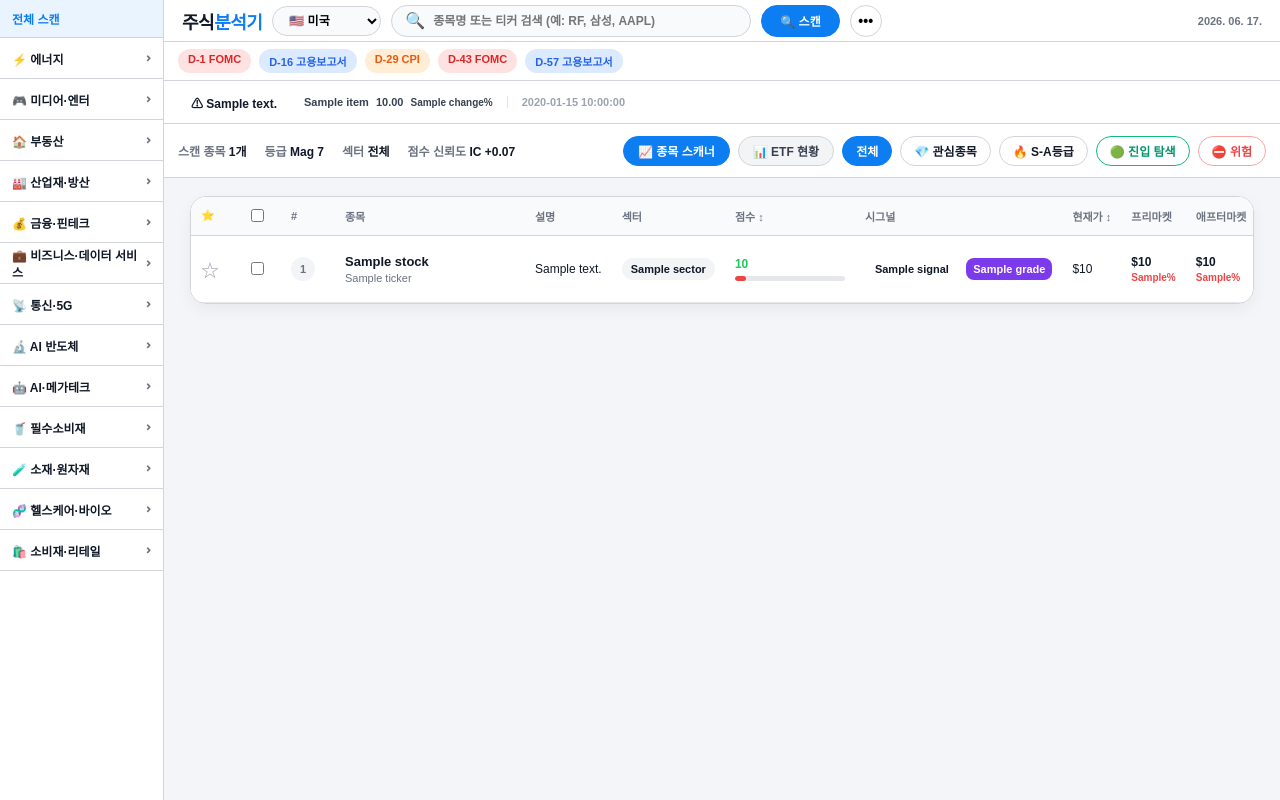
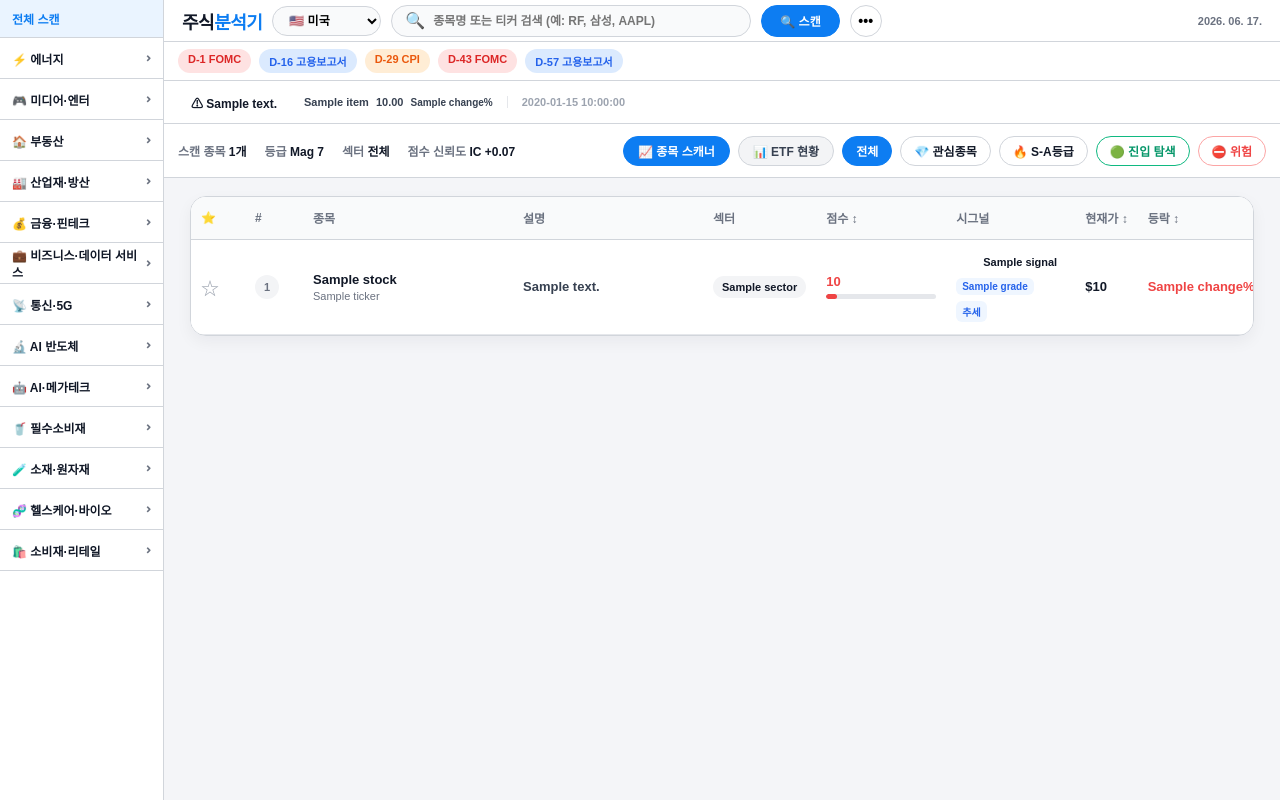
Before and after one commit to SungJunPark-GitHub/quant-stock-scanner, a Flask app: template app/templates/index.html in a window 1280 px wide. Run offline with Flask 3, Linux system fonts and the light colour scheme; the template is opened without the code that fills it: most values are stand-ins (such as "Sample title", 1, 10 or a date in 2020).

Commit message:
style: match reference scanner table layout

```diff
--- a/app/static/css/style.css
+++ b/app/static/css/style.css
@@ -1371,3 +1371,166 @@ table thead th:nth-child(4) {
     font-weight: 800;
     white-space: nowrap;
 }
+
+/* ===============================
+   Reference Style Scanner Table
+   =============================== */
+
+   .scanner-table {
+    min-width: 1280px;
+}
+
+.scanner-table thead th {
+    height: 42px;
+    font-size: 12px;
+    color: #6b7280;
+    background: #f9fafb;
+}
+
+.scanner-table td {
+    height: 78px;
+    font-size: 13px;
+    vertical-align: middle;
+}
+
+.desc-text {
+    color: #374151;
+    font-weight: 800;
+}
+
+.score-text-good {
+    color: #10b981;
+}
+
+.score-text-mid {
+    color: #f59e0b;
+}
+
+.score-text-bad {
+    color: #ef4444;
+}
+
+.signal-stack {
+    display: grid;
+    gap: 6px;
+}
+
+.signal-stack > div {
+    display: flex;
+    align-items: center;
+    gap: 6px;
+}
+
+.signal-dot {
+    width: 13px;
+    height: 13px;
+    border-radius: 50%;
+    display: inline-block;
+}
+
+.signal-dot.green {
+    background: #22c55e;
+}
+
+.signal-dot.blue {
+    background: #3b82f6;
+}
+
+.signal-dot.yellow {
+    background: #facc15;
+}
+
+.signal-dot.red {
+    background: #ef4444;
+}
+
+.signal-badge {
+    padding: 4px 8px;
+    font-size: 11px;
+    border-radius: 8px;
+}
+
+.mini-tags {
+    display: flex;
+    gap: 4px;
+    flex-wrap: wrap;
+}
+
+.mini-tags span {
+    padding: 3px 6px;
+    border-radius: 6px;
+    font-size: 10px;
+    font-weight: 900;
+    background: #eff6ff;
+    color: #2563eb;
+}
+
+.mini-tags .grade-s {
+    background: #ede9fe;
+    color: #7c3aed;
+}
+
+.mini-tags .grade-a {
+    background: #dbeafe;
+    color: #2563eb;
+}
+
+.mini-tags .grade-b {
+    background: #dcfce7;
+    color: #15803d;
+}
+
+.mini-tags .grade-c {
+    background: #fef3c7;
+    color: #b45309;
+}
+
+.mini-tags .grade-d {
+    background: #ffedd5;
+    color: #ea580c;
+}
+
+.mini-tags .grade-f {
+    background: #fee2e2;
+    color: #dc2626;
+}
+
+.rsi-cell strong {
+    display: block;
+    font-weight: 900;
+}
+
+.reason-list.compact {
+    display: flex;
+    flex-wrap: wrap;
+    gap: 5px;
+    max-width: 280px;
+}
+
+.reason-list.compact span {
+    font-size: 11px;
+    padding: 4px 7px;
+    border-radius: 6px;
+    background: #ecfdf5;
+    color: #059669;
+}
+
+/* 기존 sticky 컬럼 위치 재조정 */
+.scanner-table th:nth-child(1),
+.scanner-table td:nth-child(1) {
+    left: 0;
+    min-width: 54px;
+}
+
+.scanner-table th:nth-child(2),
+.scanner-table td:nth-child(2) {
+    left: 54px;
+    min-width: 58px;
+}
+
+.scanner-table th:nth-child(3),
+.scanner-table td:nth-child(3) {
+    left: 112px;
+    min-width: 210px;
+    box-shadow: 8px 0 12px rgba(15, 23, 42, 0.06);
+}
--- a/app/static/js/main.js
+++ b/app/static/js/main.js
@@ -381,9 +381,6 @@ function renderPriceChart(stock, range = "6M") {
 
 rows.forEach((row) => {
     row.addEventListener("click", (event) => {
-        if (event.target.type === "checkbox") {
-            return;
-        }
 
         if (event.target.classList.contains("watch-btn")) {
             return;
--- a/app/templates/components/stock_table.html
+++ b/app/templates/components/stock_table.html
@@ -1,9 +1,8 @@
 <div class="table-container">
-    <table>
+    <table class="scanner-table">
         <thead>
         <tr>
             <th>⭐</th>
-            <th><input type="checkbox"></th>
             <th>#</th>
             <th>종목</th>
             <th>설명</th>
@@ -11,12 +10,9 @@
             <th class="sortable" data-sort="score">점수 ↕</th>
             <th>시그널</th>
             <th class="sortable" data-sort="price">현재가 ↕</th>
-            <th>프리마켓</th>
-            <th>애프터마켓</th>
             <th class="sortable" data-sort="change">등락 ↕</th>
             <th class="sortable" data-sort="rsi">RSI ↕</th>
             <th class="sortable" data-sort="target">목표가 ↕</th>
-            <th>뉴스</th>
             <th>핵심 이유</th>
         </tr>
         </thead>
@@ -28,6 +24,7 @@
             data-name="{{ stock.name }}"
             data-description="{{ stock.description }}"
             data-sector="{{ stock.sector }}">
+
             <td>
                 <button class="watch-btn"
                         data-ticker="{{ stock.ticker }}"
@@ -35,8 +32,6 @@
                     ☆
                 </button>
             </td>
-
-            <td><input type="checkbox"></td>
 
             <td>
                 <span class="rank-circle">{{ stock.rank }}</span>
@@ -49,7 +44,9 @@
                 </div>
             </td>
 
-            <td>{{ stock.description }}</td>
+            <td>
+                <span class="desc-text">{{ stock.description }}</span>
+            </td>
 
             <td>
                 <span class="sector-pill">{{ stock.sector }}</span>
@@ -57,45 +54,34 @@
 
             <td>
                 <div class="score-wrap">
-                    <strong class="score-number">{{ stock.score }}</strong>
+                    <strong class="score-number {% if stock.score >= 70 %}score-text-good{% elif stock.score >= 50 %}score-text-mid{% else %}score-text-bad{% endif %}">
+                        {{ stock.score }}
+                    </strong>
                     <div class="score-bar">
-                        <div class="score-fill {% if stock.score >= 75 %}score-good{% elif stock.score < 50 %}score-bad{% else %}score-mid{% endif %}"
+                        <div class="score-fill {% if stock.score >= 70 %}score-good{% elif stock.score >= 50 %}score-mid{% else %}score-bad{% endif %}"
                              style="width: {{ stock.score }}%;"></div>
                     </div>
                 </div>
             </td>
 
             <td>
-                <span class="signal-badge {{ stock.signal_type }}">
-                    {{ stock.signal }}
-                </span>
-                <span class="small-badge {{ stock.grade_type }}">
-                    {{ stock.grade }}
-                </span>
-            </td>
+                <div class="signal-stack">
+                    <div>
+                        <span class="signal-dot {{ stock.signal_type }}"></span>
+                        <span class="signal-badge {{ stock.signal_type }}">
+                            {{ stock.signal }}
+                        </span>
+                    </div>
 
-            <td>${{ stock.price }}</td>
-
-            <td>
-                {% if stock.premarket_price %}
-                    <strong>${{ stock.premarket_price }}</strong>
-                    <small class="{% if stock.premarket_change >= 0 %}up{% else %}down{% endif %}">
-                        {% if stock.premarket_change >= 0 %}+{% endif %}{{ stock.premarket_change }}%
-                    </small>
-                {% else %}
-                    <span class="na-text">N/A</span>
-                {% endif %}
+                    <div class="mini-tags">
+                        <span class="{{ stock.grade_type }}">{{ stock.grade }}</span>
+                        <span>추세</span>
+                    </div>
+                </div>
             </td>
 
             <td>
-                {% if stock.aftermarket_price %}
-                    <strong>${{ stock.aftermarket_price }}</strong>
-                    <small class="{% if stock.aftermarket_change >= 0 %}up{% else %}down{% endif %}">
-                        {% if stock.aftermarket_change >= 0 %}+{% endif %}{{ stock.aftermarket_change }}%
-                    </small>
-                {% else %}
-                    <span class="na-text">N/A</span>
-                {% endif %}
+                <strong>${{ stock.price }}</strong>
             </td>
 
             <td class="{% if stock.change >= 0 %}up{% else %}down{% endif %}">
@@ -104,37 +90,28 @@
 
             <td>
                 <div class="rsi-cell">
-                    <span class="rsi-badge {{ stock.rsi_status_type }}">
-                        {{ stock.rsi }}
-                    </span>
+                    <strong>{{ stock.rsi }}</strong>
                     <small>{{ stock.rsi_status }}</small>
-                    <div class="rsi-line">
-                        <div class="{% if stock.rsi >= 70 %}rsi-hot{% elif stock.rsi <= 30 %}rsi-cold{% else %}rsi-normal{% endif %}"
-                             style="width: {{ stock.rsi }}%;"></div>
-                    </div>
                 </div>
             </td>
 
             <td>
-                <strong>${{ stock.target }}</strong>
+                <strong class="{% if stock.target_change >= 0 %}up{% else %}down{% endif %}">
+                    {{ stock.target }}
+                </strong>
                 <small class="{% if stock.target_change >= 0 %}up{% else %}down{% endif %}">
                     {% if stock.target_change >= 0 %}+{% endif %}{{ stock.target_change }}%
                 </small>
             </td>
 
             <td>
-                <span class="news-badge {{ stock.news.sentiment_type }}">
-                    {{ stock.news.sentiment }}
-                </span>
-            </td>
-
-            <td>
-                <div class="reason-list">
+                <div class="reason-list compact">
                     {% for item in stock.reason %}
                     <span>{{ item }}</span>
                     {% endfor %}
                 </div>
             </td>
+
         </tr>
         {% endfor %}
         </tbody>
```
